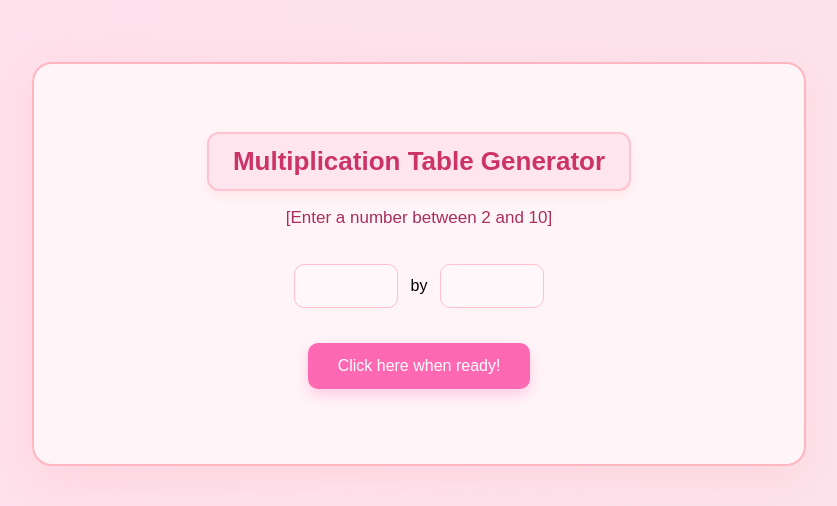
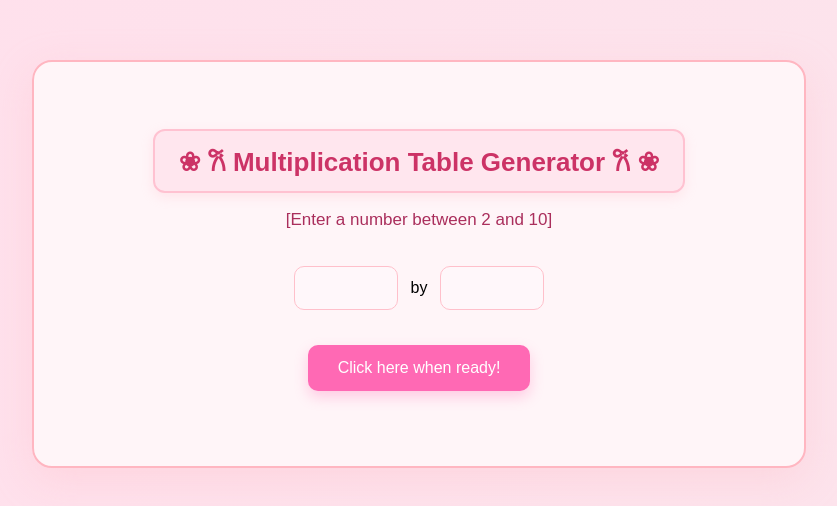
Before and after one commit to AshleyBhelRGalleto/Quarter4_FA2, a plain HTML site: page index.html in a window 1280 px wide. Shown: the part 204-710 px from the top of the page, without its empty margins (221-1058 px from the left). Drawn offline with Linux system fonts and the light colour scheme.

Commit message:
Update index.html

```diff
--- a/index.html
+++ b/index.html
@@ -5,7 +5,7 @@
 </head>
 <body>
     <div class="container">
-        <h1>Multiplication Table Generator</h1>
+        <h1> ❀ 𐙚 Multiplication Table Generator 𐙚 ❀</h1>
         <label>[Enter a number between 2 and 10]</label><br>
         <input type="text" id="startNum"> by
         <input type="text" id="endNum">
```
